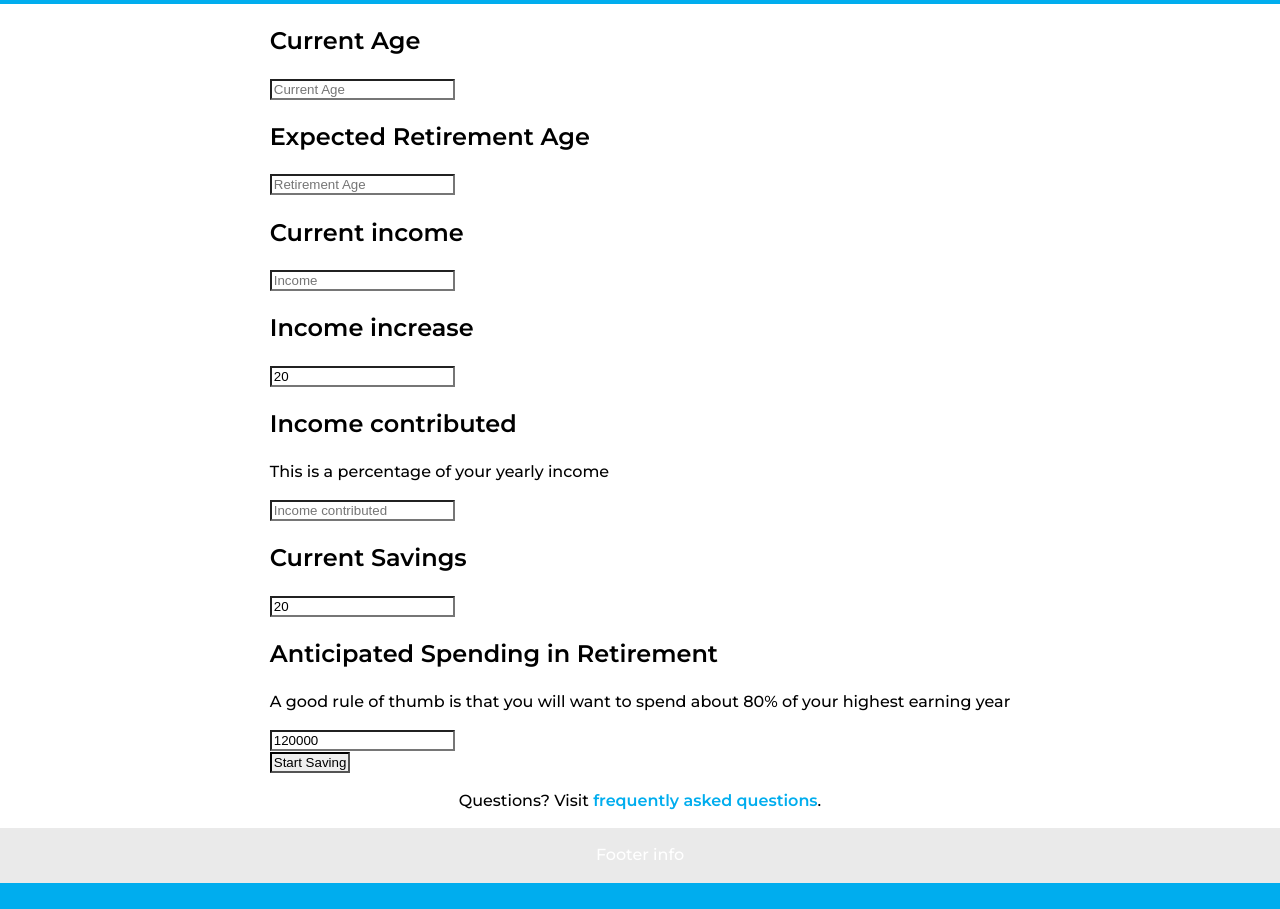
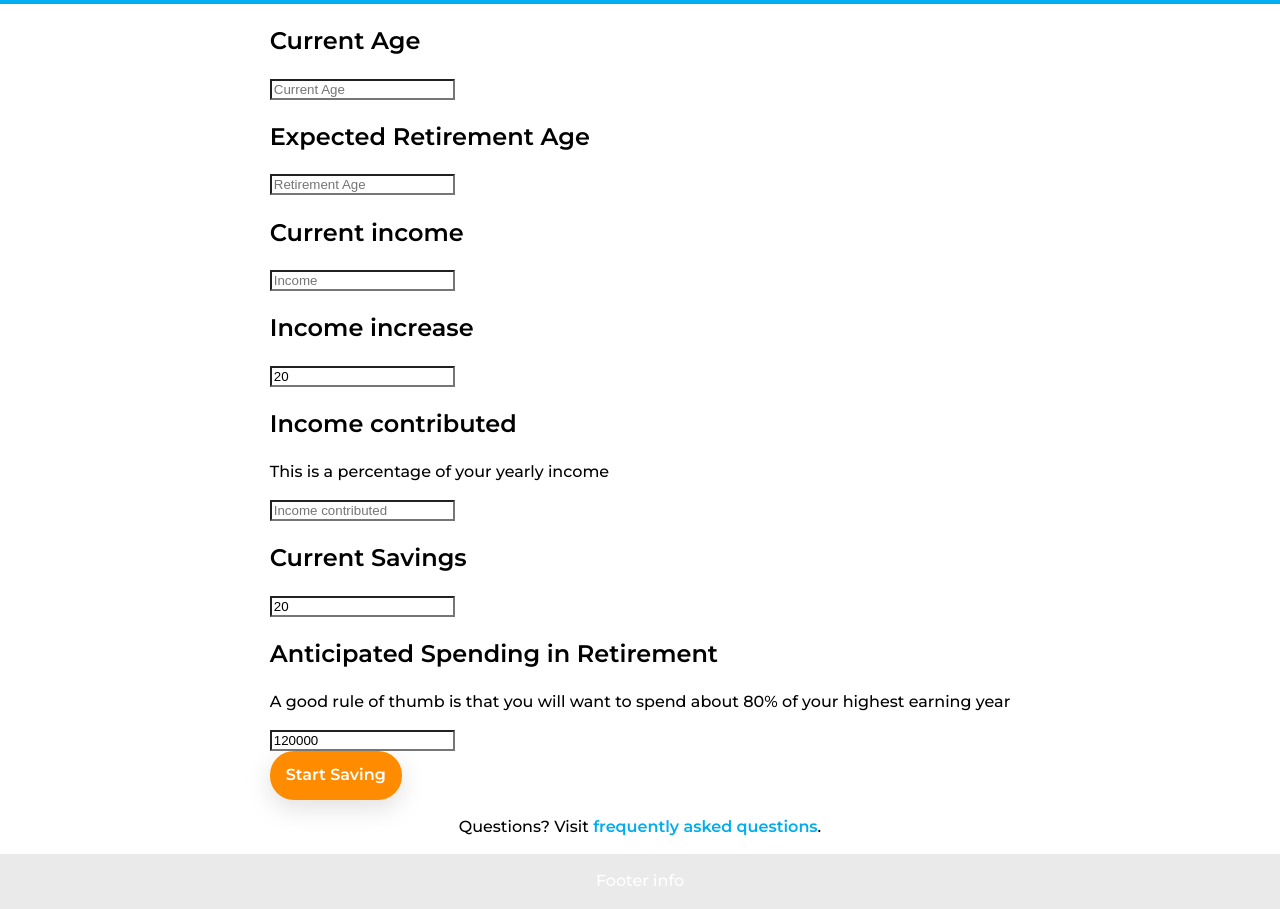
Before and after one commit to keefers1030/industry-project, a website: page index.html in a window 1280 px wide. Shown: the part 155-1064 px from the top of the page. Before the commit the page ends 1038 px from the top, so only its background shows below. Drawn offline with Linux system fonts and the light colour scheme.

Commit message:
start saving button done

```diff
--- a/index.html
+++ b/index.html
@@ -61,7 +61,7 @@
             <p>A good rule of thumb is that you will want to spend about 80% of your highest earning year</p>
             <input type="number" id="anticSpending" value="120000">
             <div>
-                <input type="submit" value="Start Saving">
+            <input type="submit" class="startsaving" value="Start Saving">
             </div>
         </form>
         <p>Questions? Visit <b class="boldp">frequently asked questions</b>.</p>
--- a/styles.css
+++ b/styles.css
@@ -156,6 +156,29 @@ font-style: bold;
   border-image: initial;
 }
 
+input[type=submit] {
+cursor: pointer;
+font-size: 16px;
+font-weight: bold;
+border-radius: 24px;
+border: 0px;
+padding: 13px 16px;
+margin-top: 0px;
+display: block;
+box-sizing: border-box;
+text-align: center;
+text-decoration: none;
+background-color: rgb(255, 140, 0);
+color: rgb(255, 255, 255);
+box-shadow: rgb(133 127 120 / 24%) 0px 8px 24px;
+outline: transparent solid 1px;
+margin-bottom: 0px;
+align-self: stretch;
+line-height: 1.4;
+font-family: 'Montserrat',sans-serif;
+-webkit-font-smoothing: antialiased;
+}
+
 .boldp{
   font-weight: bold;
   color: rgb(0, 173, 238);
```
